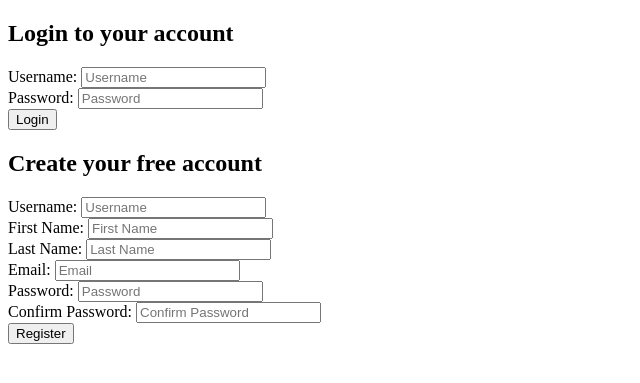
After one commit to rjmcbain/spotify_clone, a PHP site: page /register.php in a window 1280 px wide. The commit adds this page. Shown: the top 383 px of the page, without its empty margins (0-640 px from the left). Run offline with PHP 8.4, Linux system fonts and the light colour scheme.

Commit message:
adding php

```diff
--- a/index.html
+++ b/index.php
@@ -7,7 +7,7 @@
     <meta http-equiv="X-UA-Compatible" content="ie=edge">
     <title>Spotify</title>
 </head>
-
+    <h1>Hello World</h1>
 <body>
 
 </body>
--- /dev/null
+++ b/register.php
@@ -0,0 +1,63 @@
+<?php
+    if(isset($_POST['loginButton'])) {
+        echo "Login was pressed";
+    }
+    if(isset($_POST['signup'])) {
+        echo "Register was pressed";
+    }
+?>
+
+<!DOCTYPE html>
+<html lang="en">
+<head>
+    <meta charset="UTF-8">
+    <meta name="viewport" content="width=device-width, initial-scale=1.0">
+    <meta http-equiv="X-UA-Compatible" content="ie=edge">
+    <title>Spotify</title>
+</head>
+<body>
+    <div id="inputContainer">
+        <form action="register.php" id="loginForm" method="POST">
+            <h2>Login to your account</h2>
+            <div>
+                <label for="loginUsername">Username: </label>
+                <input type="text" id="loginUsername" name="loginUsername" placeholder="Username" required>
+            </div>
+            <div>
+                <label for="loginPassword">Password:  </label>
+                <input type="text" id="loginPassword" name="loginPassword" type="password" placeholder="Password" required>
+            </div>
+                <button type="submit" name="loginButton">Login</button>
+        </form>
+
+        <form action="register.php" id="registerForm" method="POST">
+            <h2>Create your free account</h2>
+            <div>
+                <label for="registerUsername">Username: </label>
+                <input type="text" id="registerUsername" name="registerUsername" placeholder="Username" required>
+            </div>
+            <div>
+                <label for="firstName">First Name: </label>
+                <input type="text" id="firstName" name="firstName" placeholder="First Name" required>
+            </div>
+            <div>
+                <label for="lastName">Last Name: </label>
+                <input type="text" id="lastName" name="lastName" placeholder="Last Name" required>
+            </div>
+            <div>
+                <label for="registerEmail">Email: </label>
+                <input type="text" id="registerEmail" name="registerEmail" placeholder="Email" required>
+            </div>
+            <div>
+                <label for="registerPassword">Password:  </label>
+                <input type="text" id="registerPassword" name="registerPassword" type="password" placeholder="Password" required>
+            </div>
+            <div>
+                <label for="confirmPassword">Confirm Password:  </label>
+                <input type="text" id="confirmPassword" name="confirmPassword" type="password" placeholder="Confirm Password" required>
+            </div>
+                <button type="submit" name="signup">Register</button>
+        </form>
+    </div>
+</body>
+</html>
```
